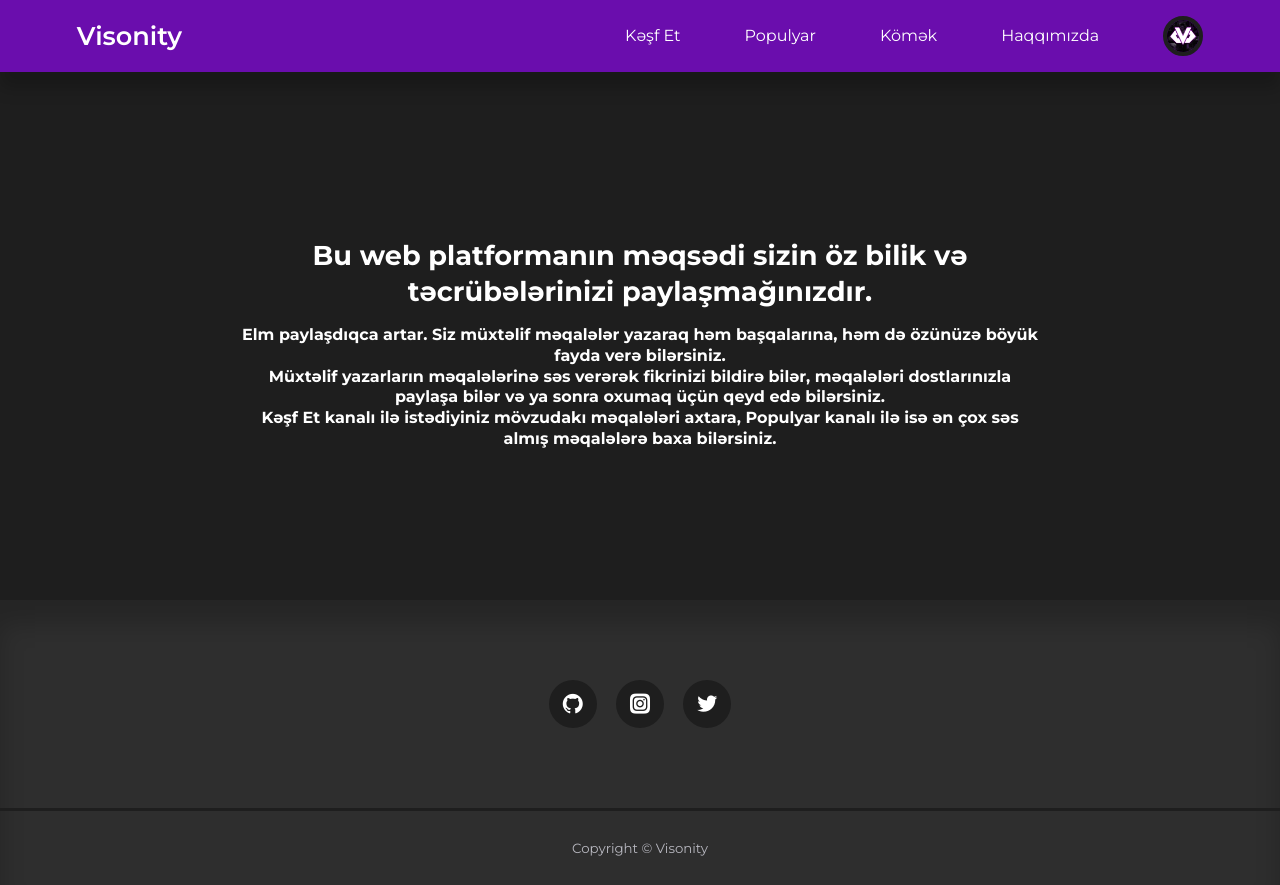
After one commit to Visonn336/Visonity, a PHP site: page /help.html in a window 1280 px wide. The commit adds this page. Run offline with PHP 8.4, Linux system fonts and the light colour scheme.

Commit message:
Visonity 1.5

```diff
--- /dev/null
+++ b/help.html
@@ -0,0 +1,57 @@
+<!DOCTYPE html>
+<html lang="en">
+<head>
+    <meta charset="UTF-8">
+    <meta name="viewport" content="width=device-width, initial-scale=1.0">
+    <title>Visonity 3.6</title>
+    <link rel="stylesheet" href="style.css">
+    <link rel="stylesheet" href="https://unicons.iconscout.com/release/v4.0.8/css/line.css">
+    <link href="https://fonts.googleapis.com/css2?family=Montserrat:ital,wght@0,100..900;1,100..900&display=swap" rel="stylesheet">
+</head>
+
+<body>
+    <nav>
+        <div class="container navContainer">
+            <a href="home.html" class="navLogo">Visonity</a>
+            <ul class="navItems">
+                <li><a href="discover.html">Kəşf Et</a></li>
+                <li><a href="popular.html">Populyar</a></li>
+                <li><a href="help.html">Kömək</a></li>
+                <li><a href="aboutUs.html">Haqqımızda</a></li>
+                <li class="navProfile">
+                    <div class="avatar">
+                        <img src="images/avatar1.png">
+                    </div>
+                    <ul>
+                        <li><a href="dashboard.html">Profil</a></li>
+                        <li><a href="logout.html">Çıxış</a></li>
+                    </ul>
+                </li>
+            </ul>
+        </div>
+    </nav>
+
+
+
+    <section class="helpPage">
+        <h2></h2>
+        <h2>Bu web platformanın məqsədi sizin öz bilik və təcrübələrinizi paylaşmağınızdır.</h2>
+        <h4>Elm paylaşdıqca artar. Siz müxtəlif məqalələr yazaraq həm başqalarına, həm də özünüzə böyük fayda verə bilərsiniz.</h4>
+        <h4>Müxtəlif yazarların məqalələrinə səs verərək fikrinizi bildirə bilər, məqalələri dostlarınızla paylaşa bilər və ya sonra oxumaq üçün qeyd edə bilərsiniz.</h4>
+        <h4>Kəşf Et kanalı ilə istədiyiniz mövzudakı məqalələri axtara, Populyar kanalı ilə isə ən çox səs almış məqalələrə baxa bilərsiniz.</h4>
+    </section>
+
+
+
+    <footer>
+        <div class="footerSocials">
+            <a href="https://github.com/Visonn336" target="_blank"><i class="uil uil-github"></i></a>
+            <a href="https://www.instagram.com/visonn336" target="_blank"><i class="uil uil-instagram-alt"></i></a>
+            <a href="https://x.com/Vison336" target="_blank"><i class="uil uil-twitter"></i></a>
+        </div>
+        <div class="footerCopyright">
+            <small>Copyright &copy; Visonity</small>
+        </div>
+    </footer>
+</body>
+</html>
--- a/style.css
+++ b/style.css
@@ -394,3 +394,82 @@ footer {
     border-top: 3px solid var(--colorBG);
     margin-top: 4rem;
 }
+
+
+
+
+
+.searchBar {
+    margin-top: 7rem;
+}
+.searchBarContainer {
+    position: relative;
+    width: 40rem;
+    background: var(--colorBGLight);
+    padding: 0.6rem 1rem;
+    display: flex;
+    align-items: center;
+    justify-content: space-between;
+    border-radius: var(--cardBorderRadius2);
+    color: var(--colorGray-200);
+    flex-direction: row;
+    overflow: hidden;
+    box-shadow: 0 0.5rem 0.5rem 0.5rem rgba(0, 0, 0, 0.1);
+}
+
+
+.searchBarContainer > div {
+    width: 100%;
+    display: flex;
+    align-items: center;
+}
+.searchBar input {
+    background: transparent;
+    margin-left: 0.75rem;
+    padding: 0.5rem 0;
+    width: 100%;
+}
+.searchBar input::placeholder {
+    color: var(--colorGray-200);
+}
+
+
+.btn {
+    display: inline-block;
+    width: fit-content;
+    padding: 0.6rem 1.2rem;
+    background-color: var(--colorPrimary);
+    color: var(--colorWhite);
+    border-radius: var(--cardBorderRadius2);
+    cursor: pointer;
+    transition: var(--transition);
+}
+.btn:hover {
+    background-color: var(--colorWhite);
+    color: var(--colorBG);
+}
+
+
+
+
+
+.aboutUsPage {
+    width: 80vh;
+    height: 40vh;
+    display: grid;
+    place-content: center;
+    margin: 0 auto;
+    margin-top: 10rem;
+    margin-bottom: 7.5rem;
+    text-align: center;
+}
+.helpPage {
+    width: 100vh;
+    height: 40vh;
+    display: grid;
+    place-content: center;
+    margin: 0 auto;
+    margin-top: 10rem;
+    margin-bottom: 7.5rem;
+    text-align: center;
+}
```
Also changed, not shown: aboutUs.html (added, +55 -0 lines), discover.html (renamed from home.html, +8 -28 lines), README.md.
